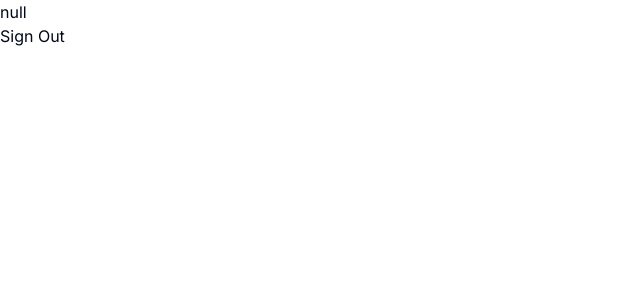
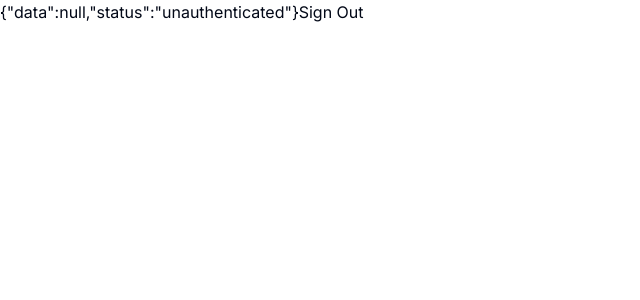
Before and after one commit to passenger016/next_auth, a Next.js app: page /settings in a window 1280 px wide. Shown: the top 300 px of the page, without its empty margins (0-640 px from the left). Built offline with nearby package versions, Linux system fonts and the light colour scheme; no server answers.

Commit message:
feat(settings): add useSession and client side sign out logic with SessionProvider

```diff
--- a/app/(protected)/settings/page.tsx
+++ b/app/(protected)/settings/page.tsx
@@ -1,21 +1,21 @@
 // if the user is logged out we don't want them access the settings page
+// we will be using client components here
+"use client";
 
-import { auth, signOut } from "@/auth";
+import { useSession, signOut } from "next-auth/react";
 
-const SettingsPage = async () => {
-  const session = await auth();
+const SettingsPage = () => {
+  const session = useSession();
+  const signOutUser = async () => {
+    await signOut();
+  };
 
   return (
     <div>
       {JSON.stringify(session)}
-      <form
-        action={async () => {
-          "use server";
-          await signOut();
-        }}
-      >
-        <button type="submit">Sign Out</button>
-      </form>
+      <button type="submit" onClick={signOutUser}>
+        Sign Out
+      </button>
     </div>
   );
 };
--- a/app/layout.tsx
+++ b/app/layout.tsx
@@ -1,6 +1,8 @@
 import type { Metadata } from "next";
 import { Inter } from "next/font/google";
 import "./globals.css";
+import { SessionProvider } from "next-auth/react";
+import { auth } from "@/auth";
 
 const inter = Inter({ subsets: ["latin"] });
 
@@ -9,14 +11,18 @@ export const metadata: Metadata = {
   description: "Generated by create next app",
 };
 
-export default function RootLayout({
+export default async function RootLayout({
   children,
 }: Readonly<{
   children: React.ReactNode;
 }>) {
+  const session = await auth();
+
   return (
-    <html lang="en">
-      <body className={inter.className}>{children}</body>
-    </html>
+    <SessionProvider session={session}>
+      <html lang="en">
+        <body className={inter.className}>{children}</body>
+      </html>
+    </SessionProvider>
   );
 }
```
